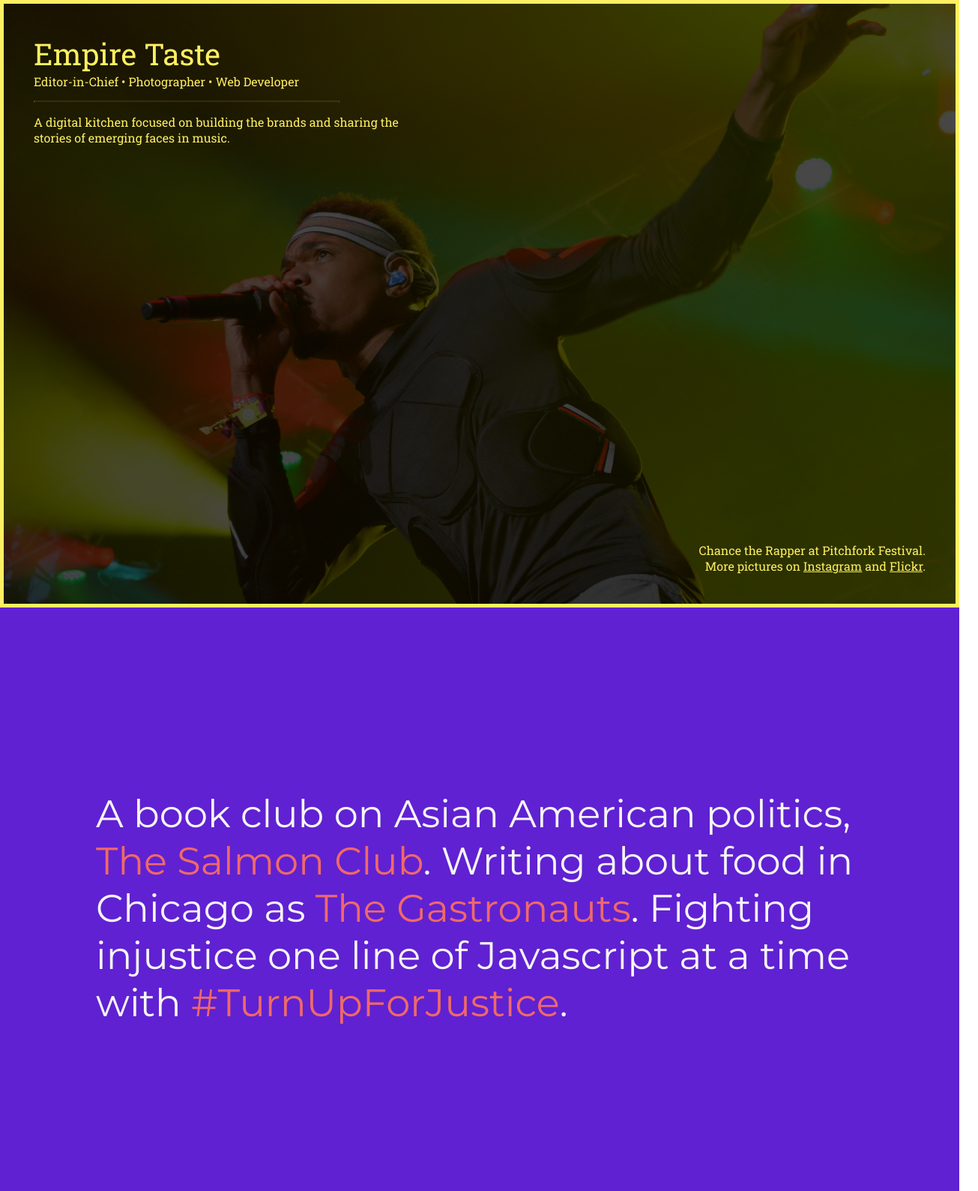
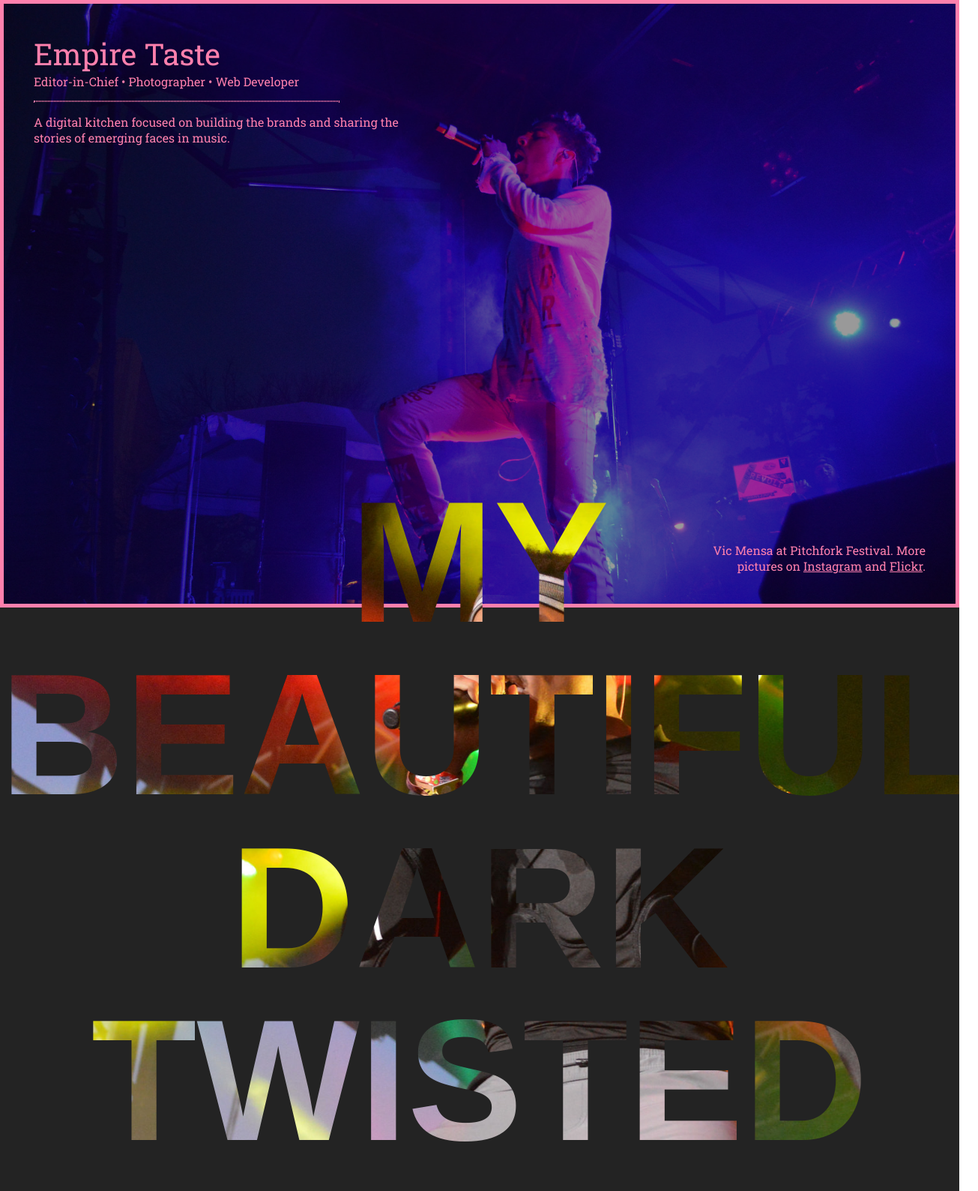
Before and after one commit to thatnewwen/portfolio, a plain HTML site: page index.html in a window 1280 px wide. Shown: the part 3200-4788 px from the top of the page at 75% size, 1305 px wide, since content can reach past the window. Drawn offline with nearby package versions, Linux system fonts and the light colour scheme; a web font is replaced by a local one.

Commit message:
Add MBDTP to main.

```diff
--- a/index.html
+++ b/index.html
@@ -18,6 +18,7 @@
 <link href="https://fonts.googleapis.com/css?family=Cutive+Mono" rel="stylesheet">
 <link href="https://fonts.googleapis.com/css?family=Roboto+Slab|Scope+One" rel="stylesheet">
 <link href="https://fonts.googleapis.com/css?family=Arvo" rel="stylesheet">
+<link href="https://fonts.googleapis.com/css?family=BenchNine" rel="stylesheet">
 
 <div class="header-wrapper">
   <div class="name-box">
@@ -86,7 +87,7 @@
     </div>
 
     <div class="empiretaste">
-      <img class="empire-background" src="images/chance.jpg">
+      <img class="empire-background" src="mbdtp/img/vicmensa.jpg">
       <div class="overlay">
       </div>
       <div class="empire-bio">
@@ -95,8 +96,14 @@
         <p>A digital kitchen focused on building the brands and sharing the stories of emerging faces in music.</p>
       </div>
       <div class="picture-bio">
-        Chance the Rapper at Pitchfork Festival. More pictures on <a style="text-decoration:underline" href="http://instagram.com/thatnewwen">Instagram</a> and <a style="text-decoration:underline"  href="https://www.flickr.com/photos/27964295@N02/albums#_=_">Flickr</a>.
+        Vic Mensa at Pitchfork Festival. More pictures on <a style="text-decoration:underline" href="http://instagram.com/thatnewwen">Instagram</a> and <a style="text-decoration:underline"  href="https://www.flickr.com/photos/27964295@N02/albums#_=_">Flickr</a>.
     </div>
+    </div>
+
+    <div class="mbdtp">
+      <a href="mbdtp/index.html"><div class="mbdtp-overlay">
+        <h1>My Beautiful Dark Twisted Photos</h1>
+      </div></a>
     </div>
 
   <div class="other-projects">
--- a/main.css
+++ b/main.css
@@ -85,6 +85,7 @@ a {
 .about-div{
   height: 100vh;
   display: flex;
+  font-size: 2vw;
 }
 
 .about-div h1{
@@ -99,7 +100,6 @@ a {
   padding-right: 20px;
 
   padding-top: 100px;
-  font-size: 2vw;
   background-color: #E91E63;
   color: white;
 }
@@ -110,7 +110,6 @@ a {
   padding-left: 20px;
   padding-right: 25px;
   padding-top: 100px;
-  font-size: 2vw;
   background-color: white;
   color: #E91E63;
 
@@ -226,7 +225,7 @@ font-family: 'Cutive Mono', monospace;
 .empiretaste{
   height: 100vh;
   position: relative;
-  border: 5px solid rgb(255, 239, 98);
+  border: 5px solid #ff80ad;
 font-family: 'Roboto Slab', serif;
 
 }
@@ -246,14 +245,14 @@ font-family: 'Roboto Slab', serif;
   top: 0;
   width: 100%;
   height: 100%;
-  background-color: rgba(0, 0, 0, 0.72);
+  background-color: rgba(0, 0, 0, 0.4);
 }
 
 .empire{
   display: block;
   clear: both;
   font-size: 40px;
-  color: rgb(255, 239, 98);
+  color: #ff80ad;
 }
 
 .empire:hover{
@@ -262,7 +261,7 @@ font-family: 'Roboto Slab', serif;
 
 .line{
   width: 80%;
-  border: 1px dotted rgba(255, 239, 98, 0.2);;
+  border: 1px dotted #ff80ad;
   margin-top: 15px;
 }
 
@@ -272,7 +271,7 @@ font-family: 'Roboto Slab', serif;
   left: 0;
   margin: 40px;
   width: 40%;
-  color: rgb(255, 239, 98);
+  color: #ff80ad;
 }
 
 .picture-bio{
@@ -281,13 +280,12 @@ font-family: 'Roboto Slab', serif;
   right: 0;
   margin: 40px;
   width: 25%;
-  color: rgb(255, 239, 98);
+  color: #ff80ad;
   text-align: right;
 }
 
 .picture-bio a{
-  color: rgb(255, 239, 98);
-
+  color: #ff80ad;
 }
 
 .code{
@@ -375,9 +373,6 @@ a.tagline:hover {
   margin-bottom: -10px;
 }
 
-
-
-
 .writing-header{
   margin-bottom: 30px;
   height: 10vh;
@@ -437,3 +432,57 @@ a.tagline:hover {
 .about h3{
   color: #5d5d5d;
 }
+
+@media screen and (max-width: 480px) {
+  .code{
+    font-size: 3.9vw;
+  }
+
+  .about-div {
+    flex-direction: column;
+    font-size: large;
+  }
+
+  .technical-div, .creative-div {
+    text-align: center;
+    padding-top: 50px;
+    width: auto;
+    height: 50%;
+  }
+
+}
+
+.mbdtp{
+  position: relative;
+  height: 100vh;
+}
+
+.mbdtp h1 {
+  background: url(mbdtp/img/chance.jpg);
+  background-position: center center;
+  background-repeat: no-repeat;
+  background-size: cover;
+  text-transform: uppercase;
+  font-size: 18vw;
+  line-height: 100%;
+  position: relative;
+  font-family: 'BenchNine', sans-serif;
+  text-align: center;
+  width: 100%;
+  -webkit-text-fill-color: transparent;
+  -webkit-background-clip: text;
+  margin: 0px;
+}
+
+.mbdtp-overlay {
+  background: #232323;
+  color: white;
+  height: 100vh;
+  display: flex;
+  align-items: center;
+  transition: background 1.5s ease;
+}
+
+.mbdtp-overlay:hover{
+  background: #e2e2e2;
+}
```
